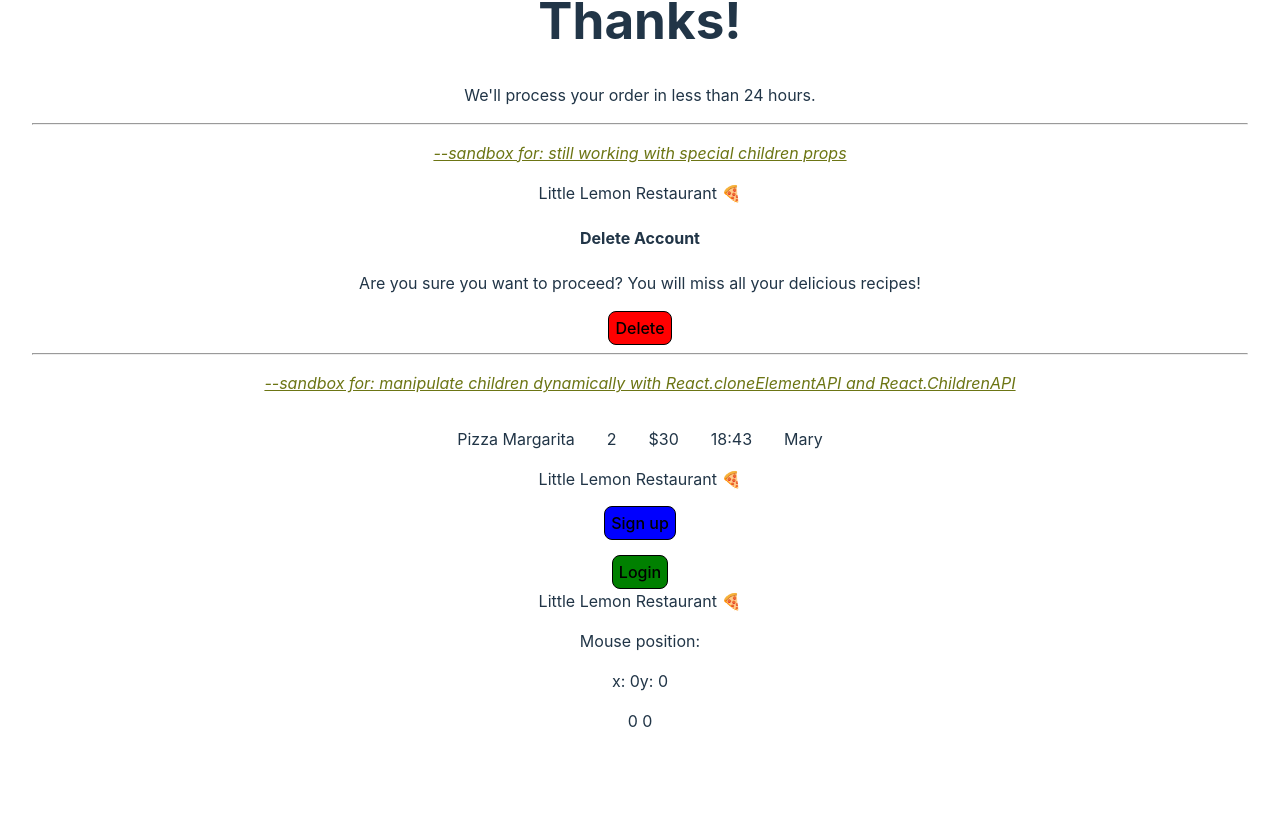
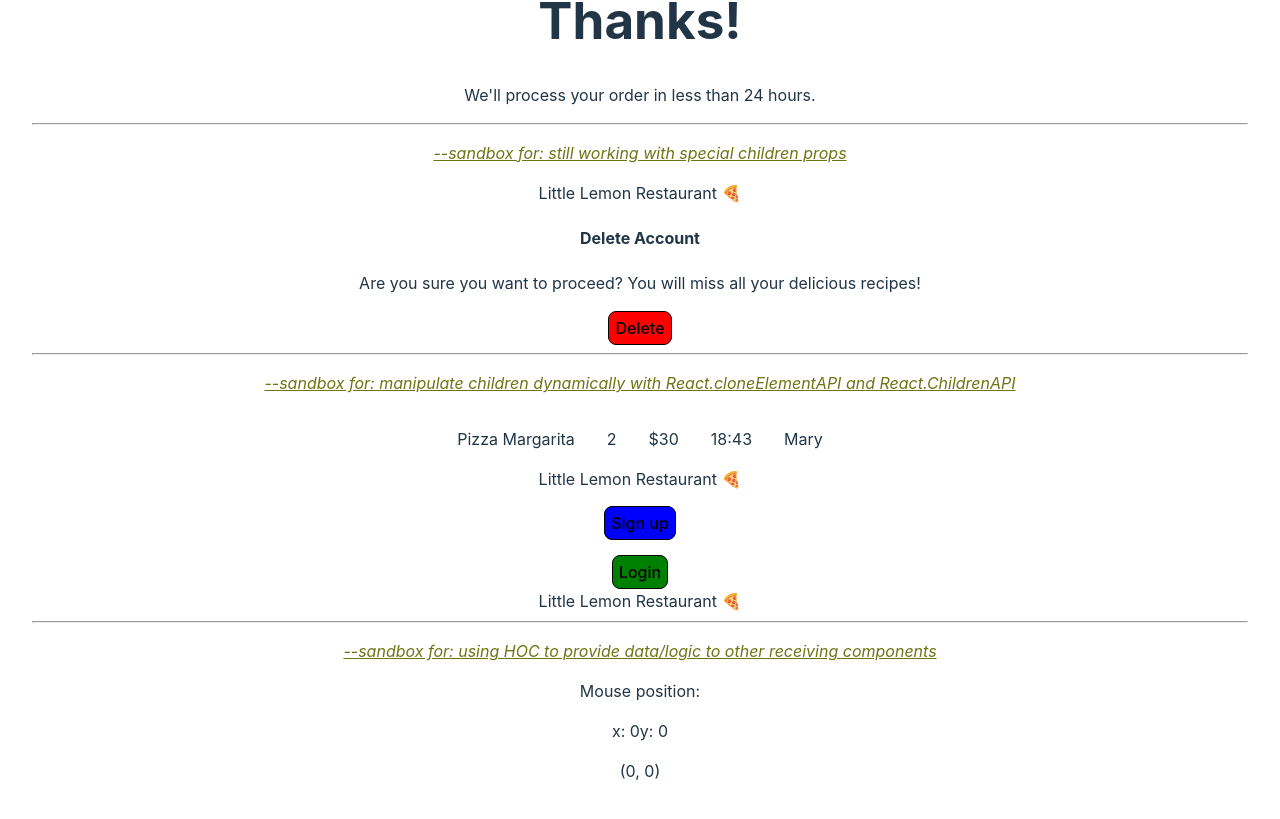
Before and after one commit to ZakariAdamu/advanced-react_react-hooks, a React (Vite) app: page / in a window 1280 px wide. Shown: the part 2202-3021 px from the top of the page. Before the commit the page ends 2983 px from the top, so only its background shows below. Built offline with nearby package versions, Linux system fonts and the light colour scheme; no server answers.

Commit message:
Add: create HOC component to illustrate code reusability and passing the same logic across mustiple components

```diff
--- a/src/components/HOC.jsx
+++ b/src/components/HOC.jsx
@@ -24,33 +24,39 @@ const withMousePosition = (WrappedComponent) => {
 		return <WrappedComponent {...props} mousePosition={mousePosition} />;
 	};
 };
-
+// first receiving component
 const PanelMouseLogger = ({ mousePosition }) => {
 	if (!mousePosition) {
 		return null;
 	}
 	return (
 		<div className="BasicTracker">
-			<p>Mouse position:</p>
-			<div className="Row">
+			<hr />
+			<p className="sandbox-obj">
+				--sandbox for: using HOC to provide data/logic to other receiving
+				components
+			</p>
+			<p className="d-flex">Mouse position:</p>
+			<div className="RowMousePosition">
 				<span>x: {mousePosition.x}</span>
 				<span>y: {mousePosition.y}</span>
 			</div>
 		</div>
 	);
 };
-
+// second receiving component
 const PointMouseLogger = ({ mousePosition }) => {
 	if (!mousePosition) {
 		return null;
 	}
 	return (
 		<p>
-			{mousePosition.x} {mousePosition.y}
+			({mousePosition.x}, {mousePosition.y})
 		</p>
 	);
 };
 
+// components alias so as to provide them with the HOC data/logic
 const PanelMouseTracker = withMousePosition(PanelMouseLogger);
 const PointMouseTracker = withMousePosition(PointMouseLogger);
 
```
